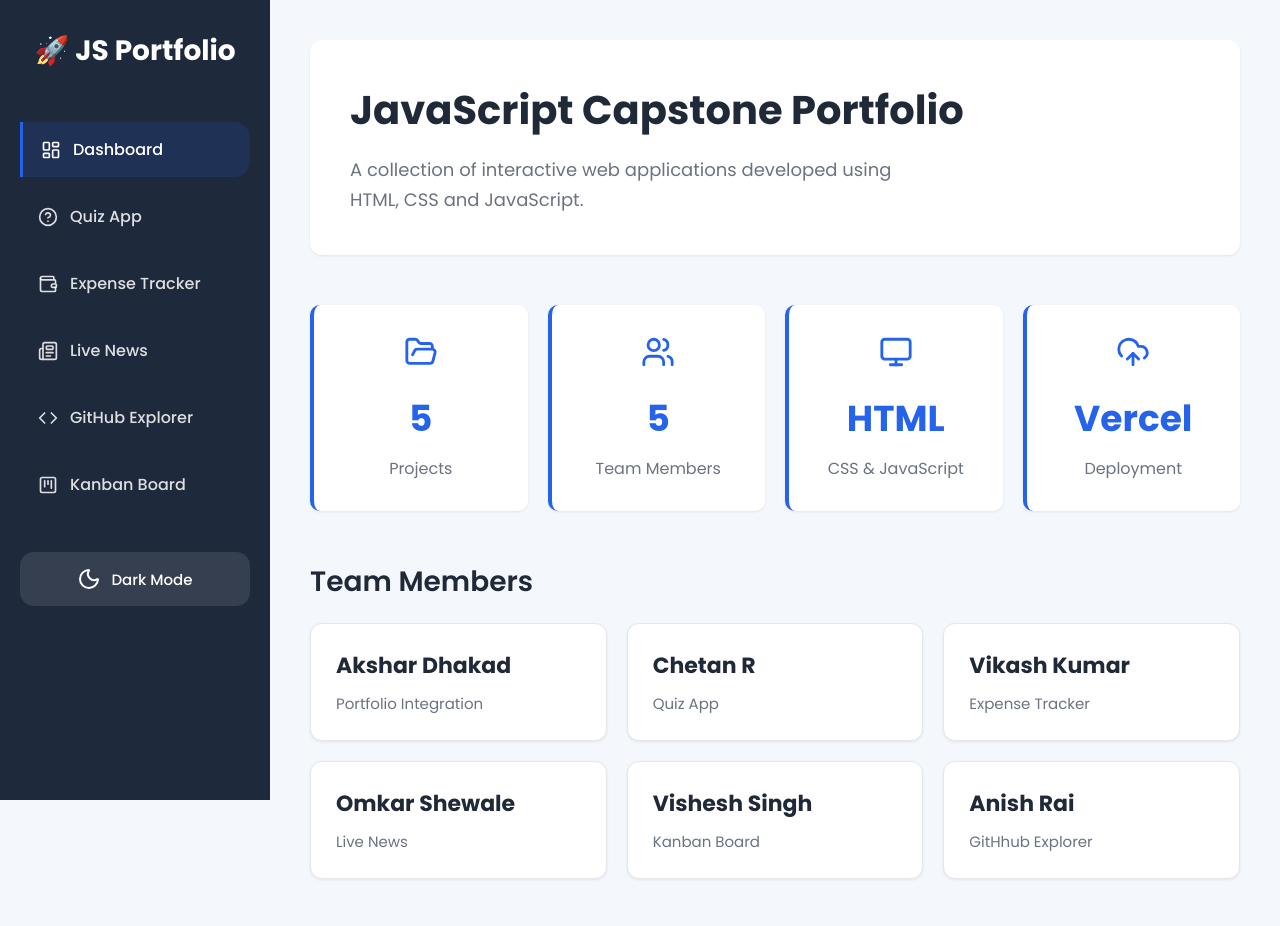
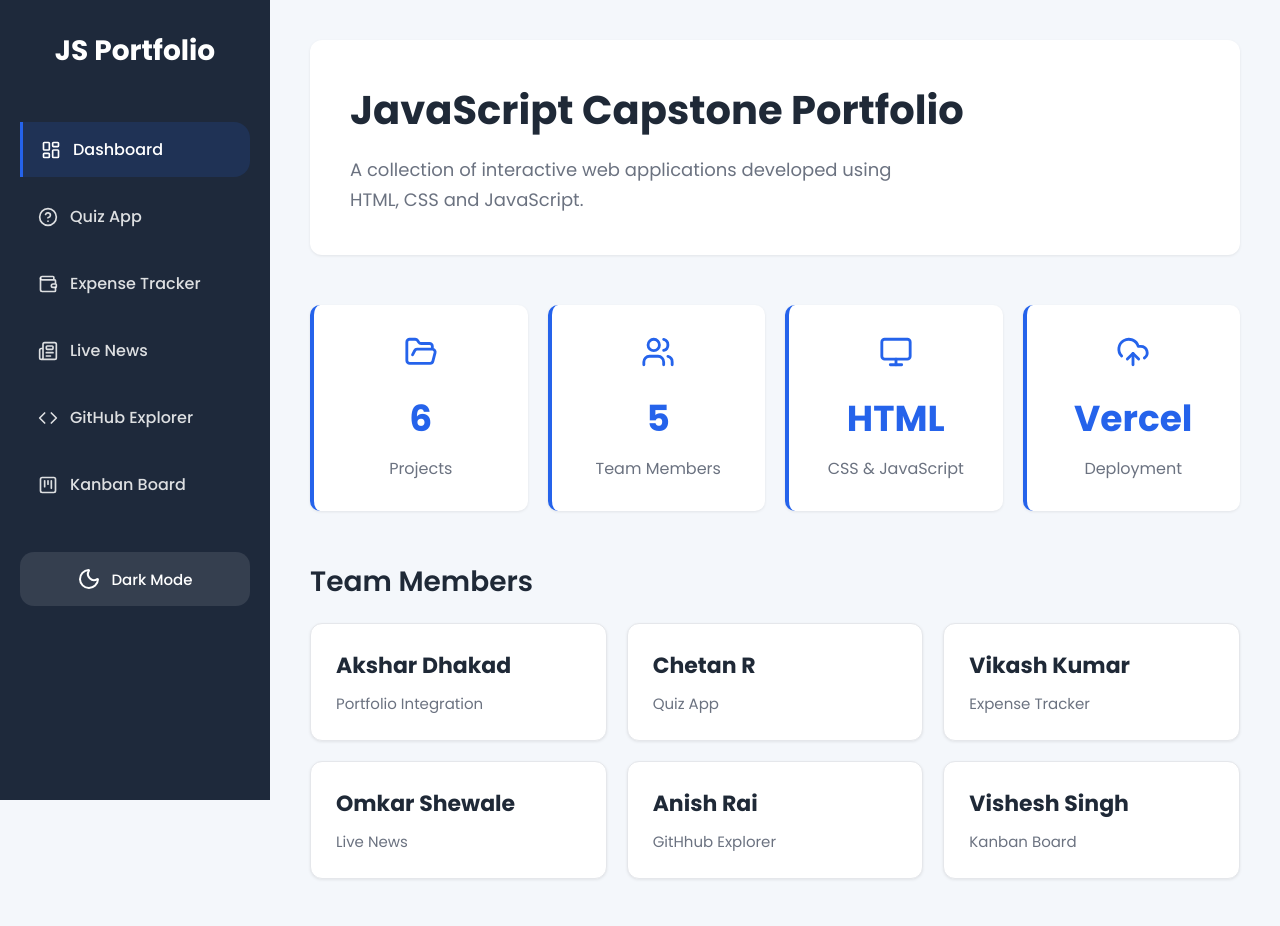
Before and after one commit to akshar-3011/OJT_Portfolio, a plain HTML site: page index.html in a window 1280 px wide. Shown: the top 926 px of the page. Drawn offline with nearby package versions, Linux system fonts and the light colour scheme.

Commit message:
Remove rocket emoji from logo

```diff
--- a/index.html
+++ b/index.html
@@ -26,7 +26,7 @@
         <aside class="sidebar">
 
             <div class="logo">
-                <h2>🚀 JS Portfolio</h2>
+                <h2>JS Portfolio</h2>
             </div>
             <nav class="sidebar-menu">
                 <button class="nav-btn active" data-page="dashboard" aria-label="Dashboard">
@@ -83,7 +83,7 @@
                 <section class="stats">
                     <div class="stat-card">
                         <i data-lucide="folder-open"></i>
-                    <h2>5</h2>
+                        <h2>6</h2>
                         <p>Projects</p>
                     </div>
 
@@ -135,14 +135,15 @@
                         </div>
 
                         <div class="member-card">
+                            <h3>Anish Rai</h3>
+                            <p>GitHhub Explorer</p>
+                        </div>
+
+                        <div class="member-card">
                             <h3>Vishesh Singh</h3>
                             <p>Kanban Board</p>
                         </div>
 
-                    <div class="member-card">
-                        <h3>Anish Rai</h3>
-                        <p>GitHhub Explorer</p>
-                    </div>
                     </div>
 
                 </section>
```
Lines whose indentation alone changed are shown as unchanged.
